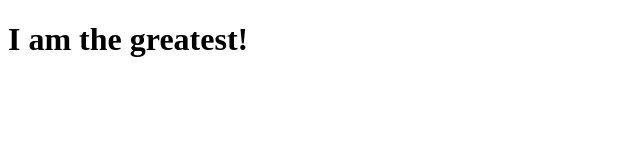
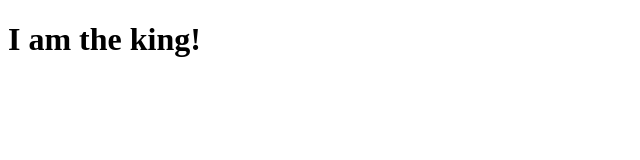
Before and after one commit to Jxkob488/learning_github_pages, a website built with Vite: page index.html in a window 1280 px wide. Shown: the whole page, without its empty margins (0-640 px from the left). Built offline with nearby package versions, Linux system fonts and the light colour scheme.

Commit message:
i am the king

```diff
--- a/index.html
+++ b/index.html
@@ -6,7 +6,7 @@
     <title>Startercode</title>
 </head>
 <body>
-    <h1 id="helloWorldHeader">I am the greatest</h1>
+    <h1 id="helloWorldHeader">I am the king</h1>
     <script src="./src/index.ts" type="module"></script>
 </body>
 </html>
```
